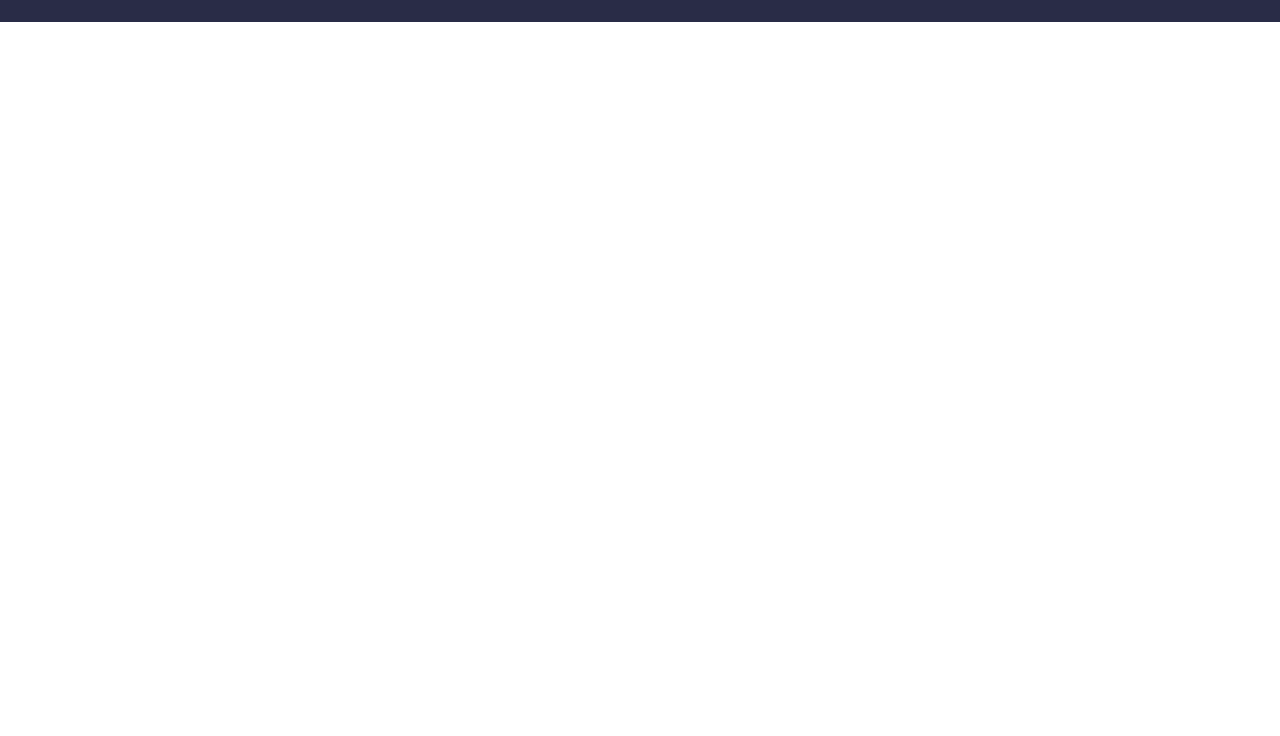
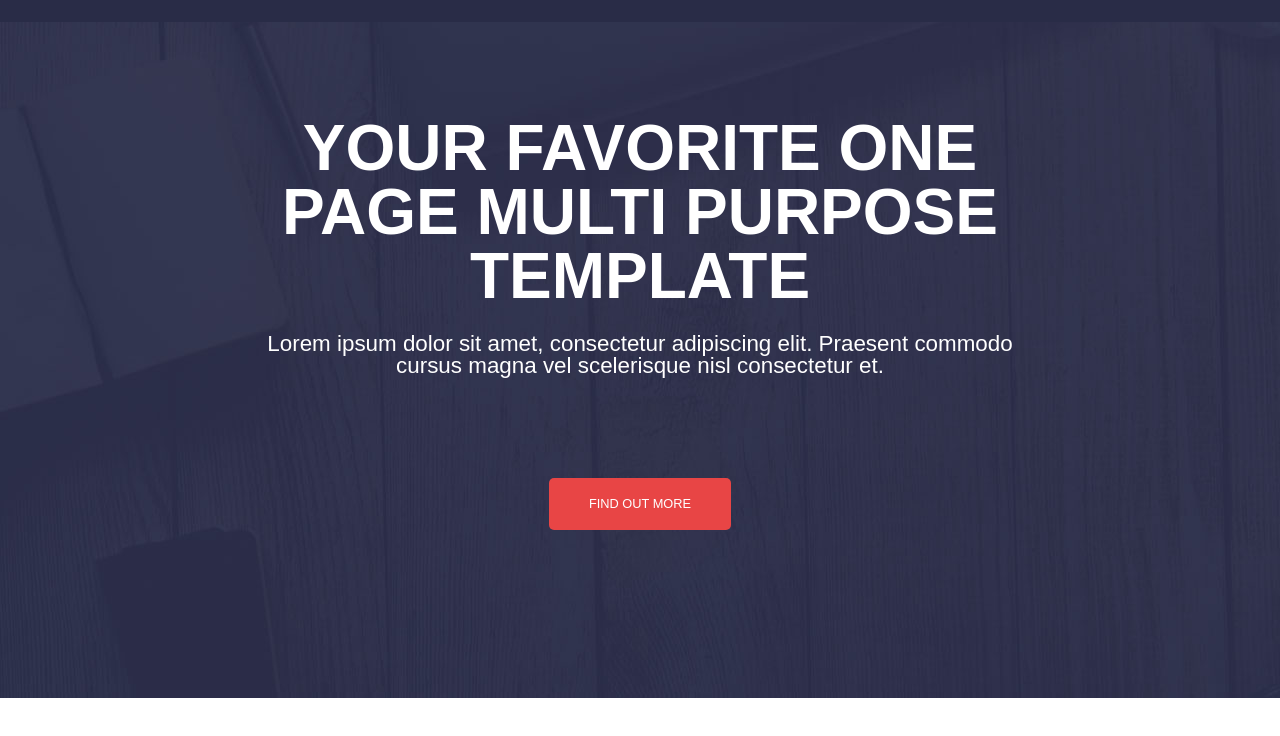
Before and after one commit to arsen39/adaptive_layout_task, a plain HTML site: page index.html in a window 1280 px wide. Shown: the part 52-788 px from the top of the page. Drawn offline with Linux system fonts and the light colour scheme.

Commit message:
Add title section
Added title section

```diff
--- a/assets/css/style.css
+++ b/assets/css/style.css
@@ -48,3 +48,43 @@ body{
 
   white-space: nowrap;
 }
+
+.title-section{
+  background-image: url(../img/banner.jpg);
+  min-height: 750px;
+
+}
+
+.title-wrapper{
+  display: flex;
+  flex-flow: column nowrap;
+  justify-content: center;
+  align-items: center;
+  padding: 80px;
+  color: white;
+  text-align: center;
+
+  min-height: 750px;
+}
+
+.title-header{
+  font-size: 4rem;
+  text-transform: uppercase;
+  font-weight: bold;
+  margin-bottom: 25px;
+}
+
+.title-text{
+  font-size: 1.4rem;
+  margin-bottom: 100px;
+}
+
+.title-button{
+  text-decoration: none;
+  color: inherit;
+  font-size: 0.8rem;
+  text-transform: uppercase;
+  background-color: #e84545;
+  padding: 20px 40px;
+  border-radius: 5px;
+}
--- a/index.html
+++ b/index.html
@@ -41,7 +41,24 @@
         </div>
       </div>
     </header>
-    <section class="title-section"></section>
+    <section class="title-section">
+      <div class="container">
+        <div class="row">
+          <div class="col-1"></div>
+          <div class="title-wrapper col-10">
+            <h1 class="title-header">
+              your favorite one page multi purpose template
+            </h1>
+            <p class="title-text">
+              Lorem ipsum dolor sit amet, consectetur adipiscing elit. Praesent
+              commodo cursus magna vel scelerisque nisl consectetur et.
+            </p>
+            <a href="#" class="title-button">find out more</a>
+          </div>
+          <div class="col-1"></div>
+        </div>
+      </div>
+    </section>
     <section class="features-section"></section>
     <section class="works-section"></section>
   </body>
```
